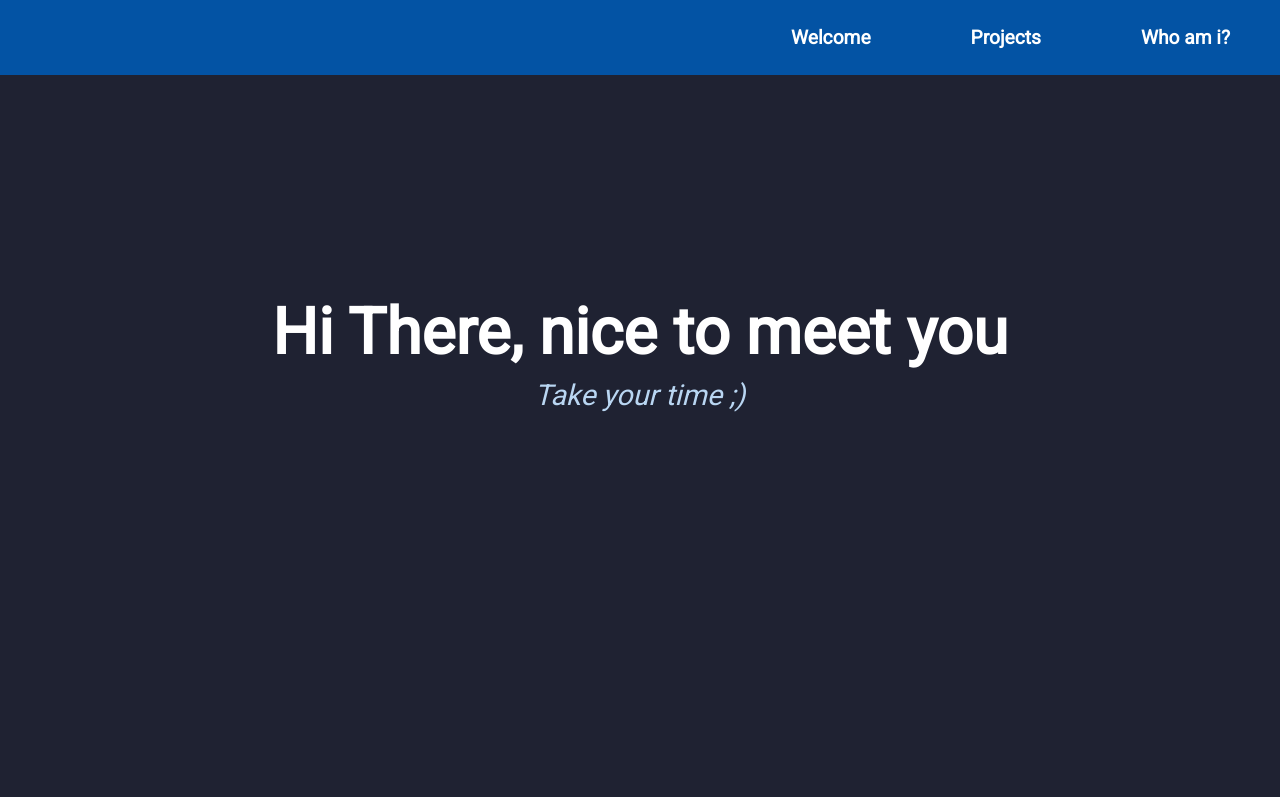
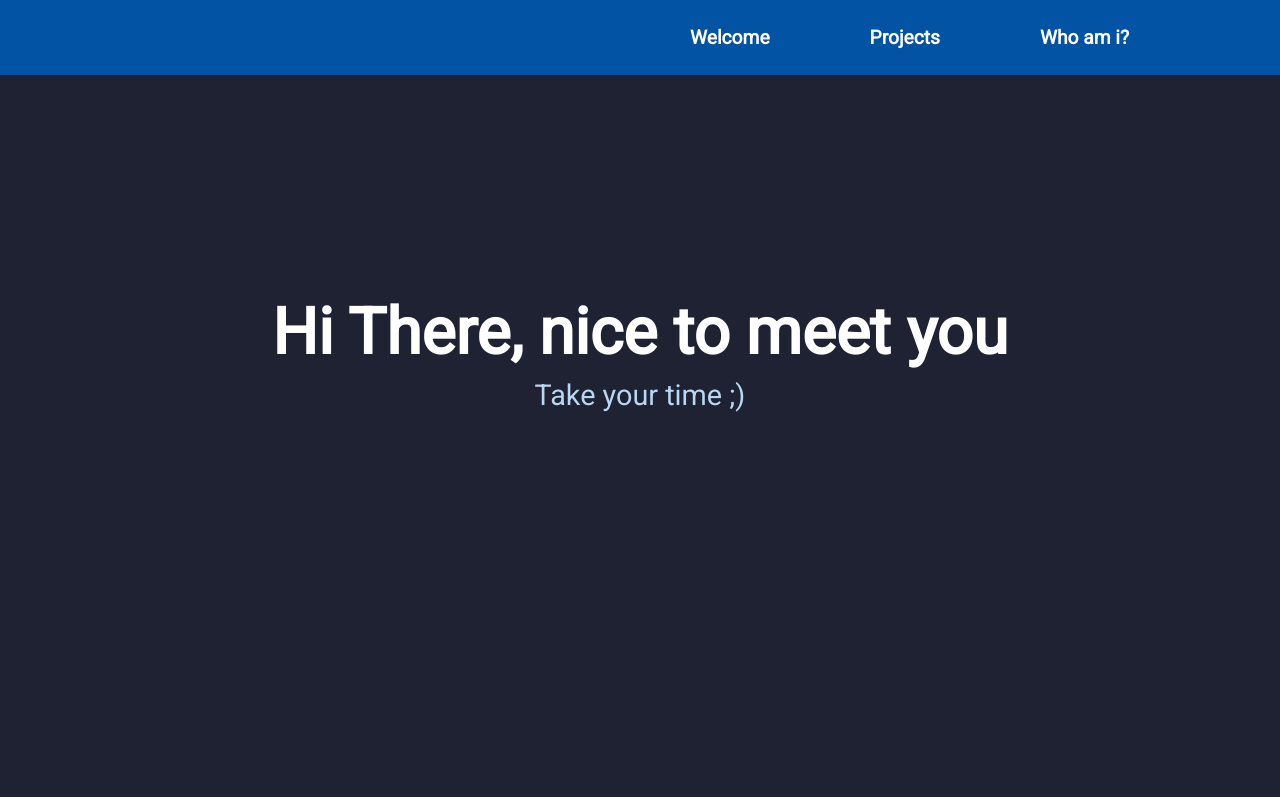
Before and after one commit to TavaresW-lima/Web-FCC4, a plain HTML site: page index.html in a window 1280 px wide. Shown: the top 797 px of the page. Drawn offline with Linux system fonts and the light colour scheme.

Commit message:
mudança 1

```diff
--- a/css/stylesheet.css
+++ b/css/stylesheet.css
@@ -21,7 +21,7 @@ body{
 #navbar ul{
     margin-left:50%;
     display:flex;
-    justify-content: flex-end;
+    justify-content: flex-start;
     align-items: stretch;
     flex-direction: row;
     width:50%;
@@ -38,7 +38,7 @@ body{
     text-decoration:none;
     font-weight: bold;
     font-size: 1.2em;
-    transition:border-bottom .3s ease-in-out,
+    transition:border-bottom .3s ease,
                 background-color .3s ease-in-out;
 
 }
@@ -64,7 +64,7 @@ body{
 }
 
 #welcome-section p{
-    font-style: italic;
+    font-style: bold;
     font-weight:100;
     font-size:1.8em;
     color:#b9d6f2;
```
